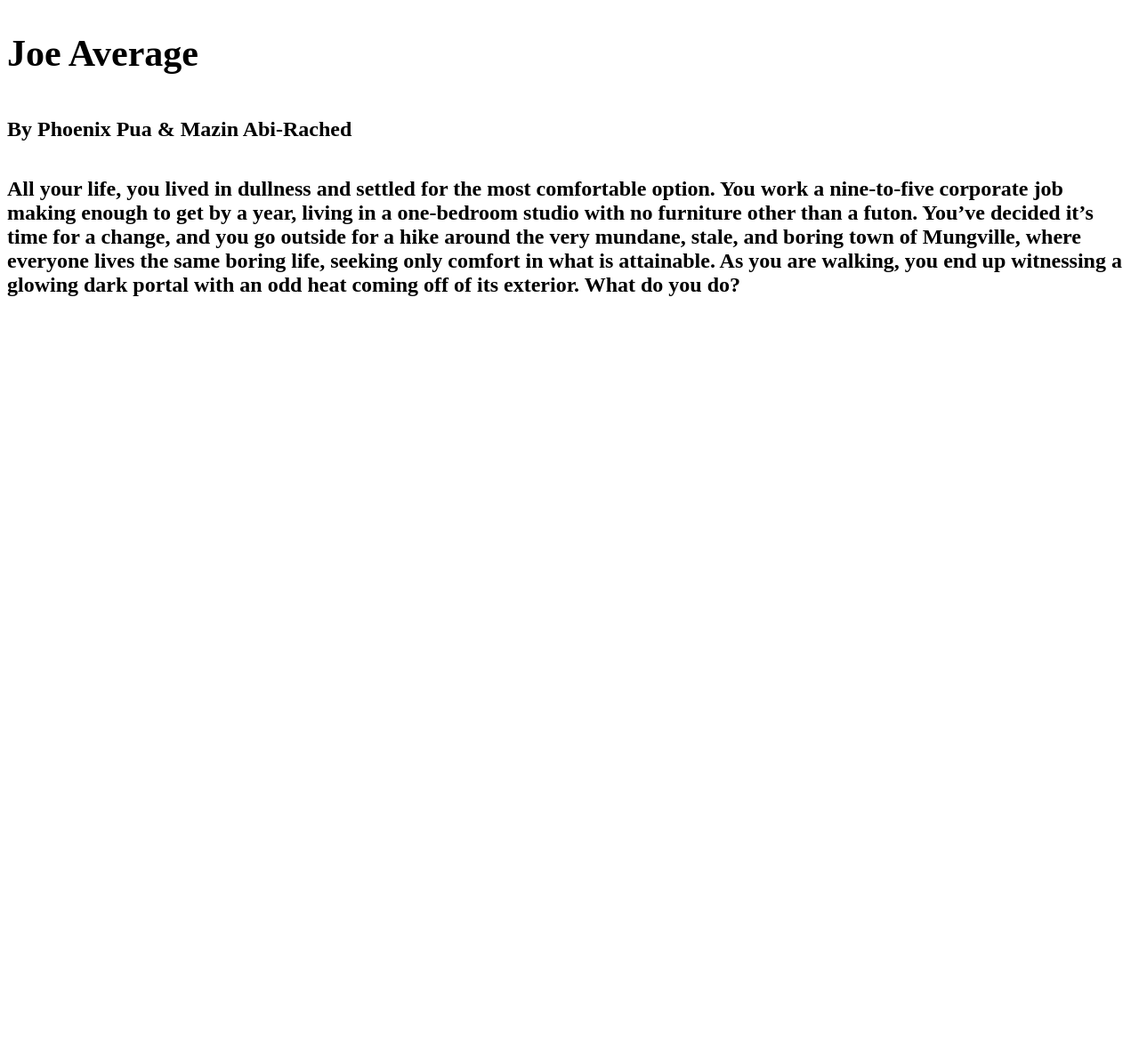
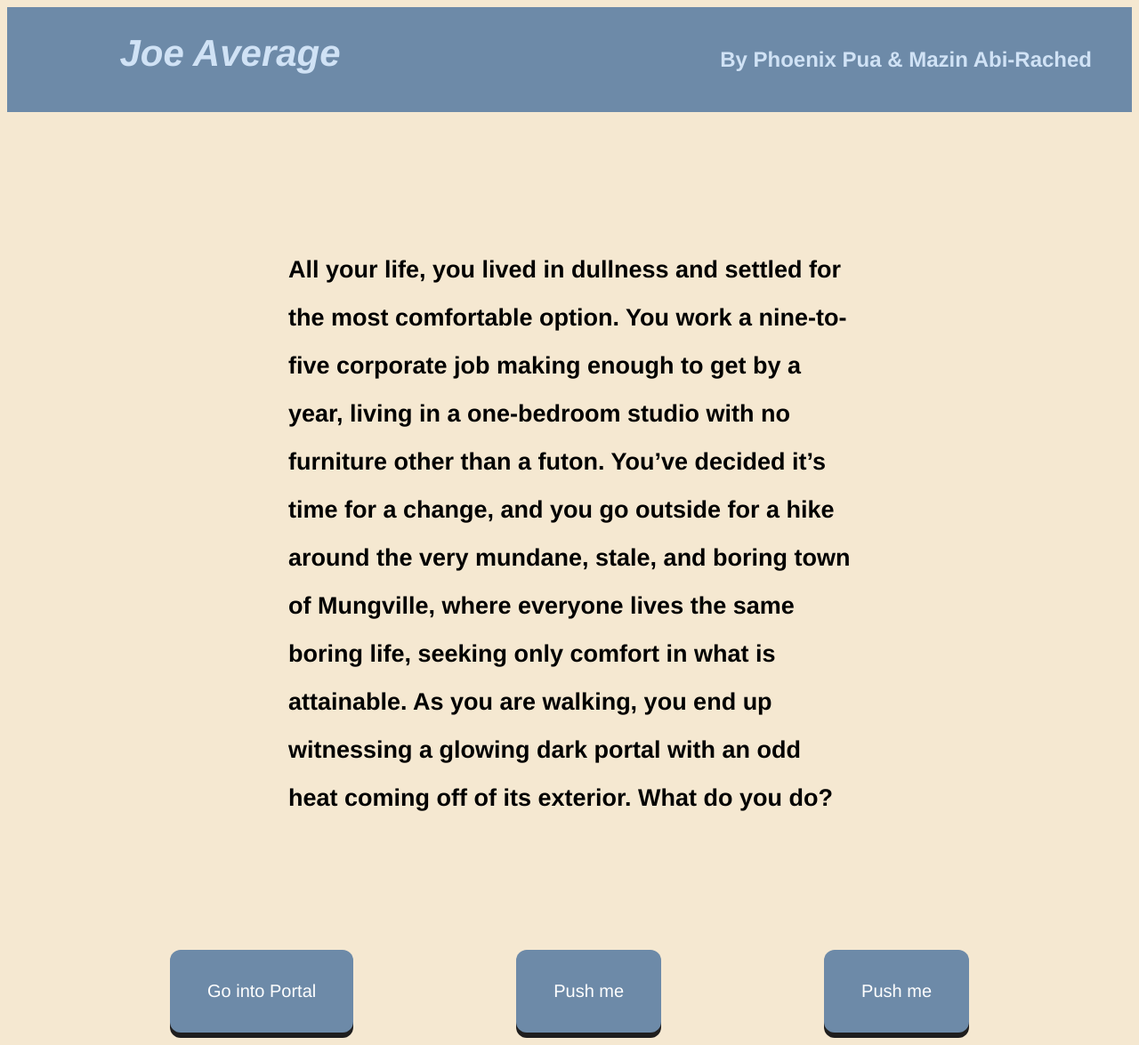
Before and after one commit to Glonyx/Average-Joe-Interactive-Story, a plain HTML site: page index.html in a window 1280 px wide. Shown: the whole page at 89% size. Before the commit the page ends 800 px from the top, so only its background shows below. Drawn offline with Linux system fonts and the light colour scheme.

Commit message:
Basic page HTML and CSS

```diff
--- a/index.html
+++ b/index.html
@@ -9,14 +9,25 @@
 </head>
 <body>
     <script src="script.js"></script>
-    <div class="title">
+    <header class="title">
         <h1>Joe Average</h1>
         <h2>By Phoenix Pua & Mazin Abi-Rached</h2>
     </header>
-    <h2>
-        <div id="textArea">
+
+        <div class="textArea">
+        <h2>
         All your life, you lived in dullness and settled for the most comfortable option. You work a nine-to-five corporate job making enough to get by a year, living in a one-bedroom studio with no furniture other than a futon. You’ve decided it’s time for a change, and you go outside for a hike around the very mundane, stale, and boring town of Mungville, where everyone lives the same boring life, seeking only comfort in what is attainable. As you are walking, you end up witnessing a glowing dark portal with an odd heat coming off of its exterior. What do you do?
-        </div>
     </h2>
+    </div>
+<div class="buttonArea">
+    <div class="buttons">
+    <button class="pushable"><span class="front">
+        Go into Portal</span></button>
+    <button class="pushable"><span class="front">
+        Push me</span></button>
+    <button class="pushable"><span class="front">
+        Push me</span></button>
+    </div>
+</div>
 </body>
 </html>
--- a/style.css
+++ b/style.css
@@ -1,8 +1,71 @@
+html {
+font-family:'Franklin Gothic Medium', 'Arial Narrow', Arial, sans-serif ;
+
+}
+body{
+    background-color: #F5E8D1;
+}
 .title {
 display: flex;
-flex-direction: column;
+flex-direction: row;
+flex-wrap: nowrap;
+justify-content: space-between;
+background-color: #6D8AA8;
 }
 
-h1 {
+.title h1 {
     font-size: 42px;
+    margin-left: 10%;
+    color: #D0E2F5;
+    font-weight: 600;
+    font-style: italic;
 }
+.title h2 {
+color: #D0E2F5;
+margin: 45px;
+}
+.textArea h2{
+    margin-left: 25%;
+    margin-right: 25%;
+    line-height:2em;
+    margin-top: 150px;
+    font-size: 27px;
+
+}
+.buttons{
+    display:flex;
+    flex-direction: row;
+    flex-wrap:nowrap;
+    justify-content: space-evenly;
+    margin-top: 150px;
+}
+.pushable{
+
+    border: none;
+    border-radius: 5px;
+    background:rgb(31, 30, 30);
+    color:antiquewhite;
+    font-family:'Franklin Gothic Medium', 'Arial Narrow', Arial, sans-serif ;
+    font-size: 15px;
+
+}
+.pushable {
+    border: none;
+    border-radius: 12px;
+    padding: 0;
+    cursor: pointer;
+    outline-offset: 4px;
+  }
+  .front {
+    display: block;
+    padding: 35px 42px;
+    border-radius: 12px;
+    font-size: 1.25rem;
+    background: #6D8AA8;
+    color: white;
+    transform: translateY(-6px);
+  }
+
+  .pushable:active .front {
+    transform: translateY(-2px);
+  }
```
